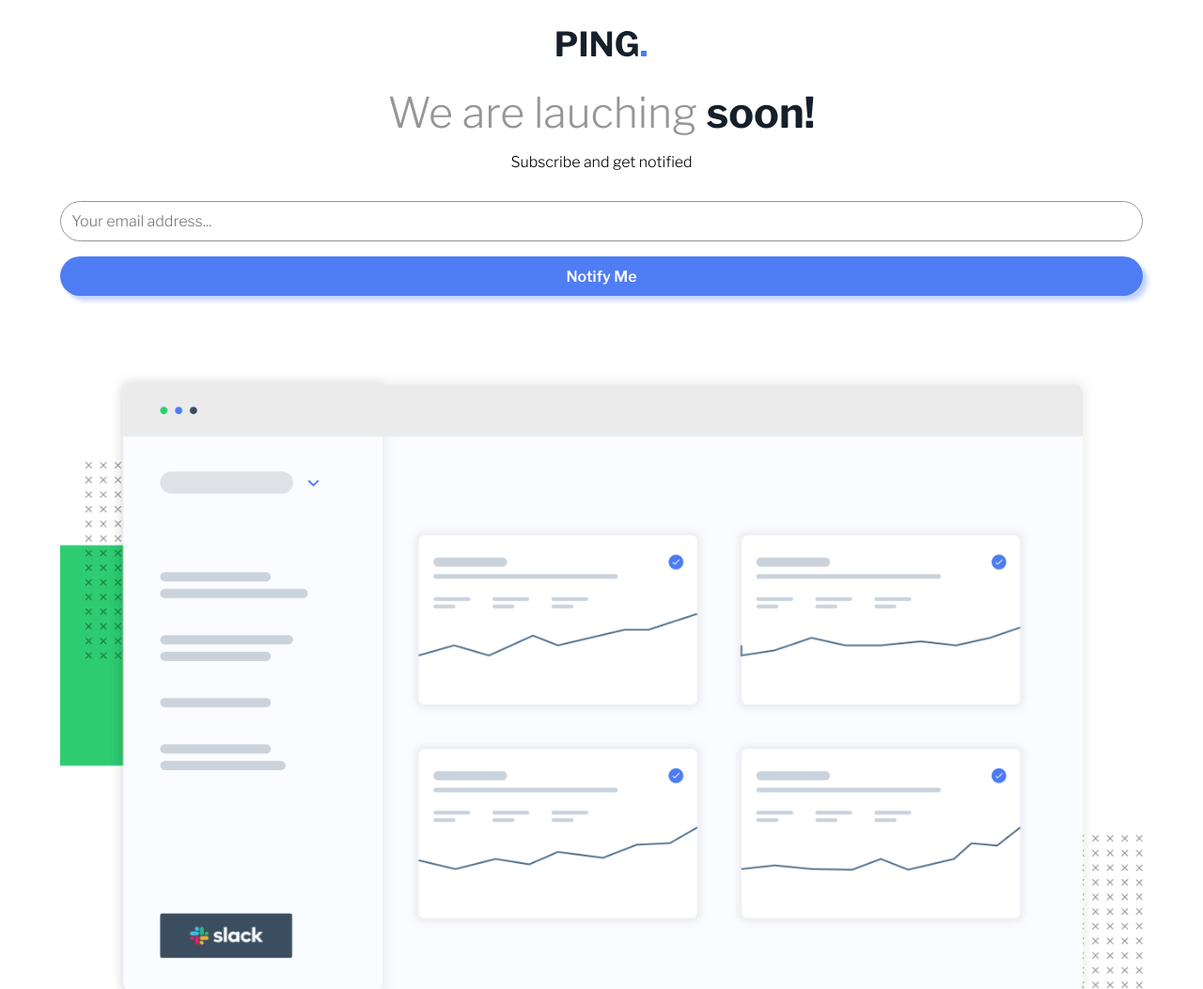
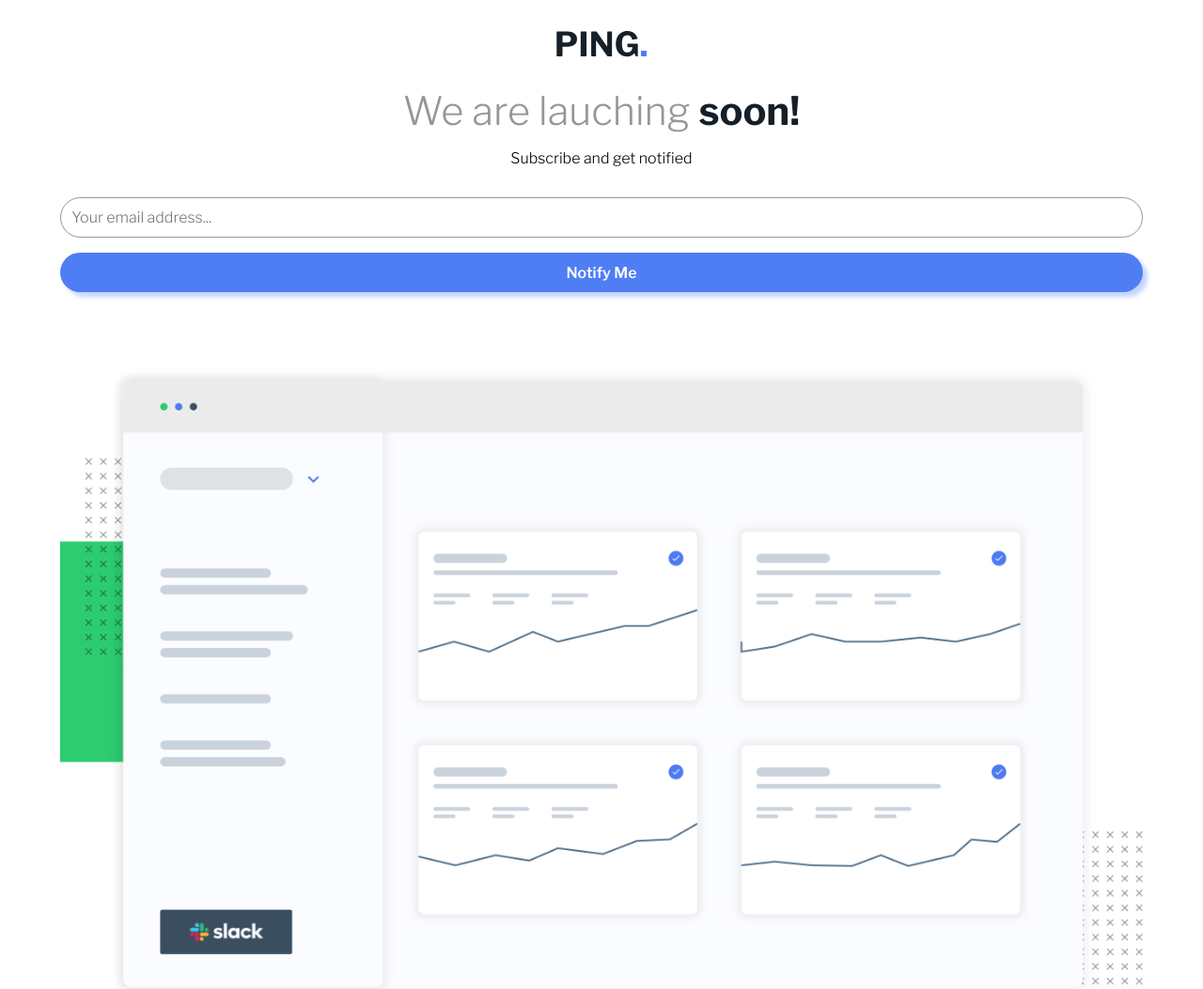
Before and after one commit to RicardoSerrano19/frontend_ping-coming-soon-page, a plain HTML site: page index.html in a window 1280 px wide. Shown: the top 1053 px of the page at 94% size. Drawn offline with nearby package versions, Linux system fonts and the light colour scheme.

Commit message:
hotfix: change title font-size

```diff
--- a/style.css
+++ b/style.css
@@ -47,7 +47,7 @@ body{
 }
 
 .container__header__title, .bold{
-    font-size: 2.8rem;
+    font-size: 2.6rem;
 }
 
 .container__header__title{
@@ -73,6 +73,7 @@ input{
     border: 1px solid var(--gray);
     padding: 0.7rem;
     margin: 1rem 0;
+    color: var(--gray);
 }
 
 .container__notify__btn{
```
